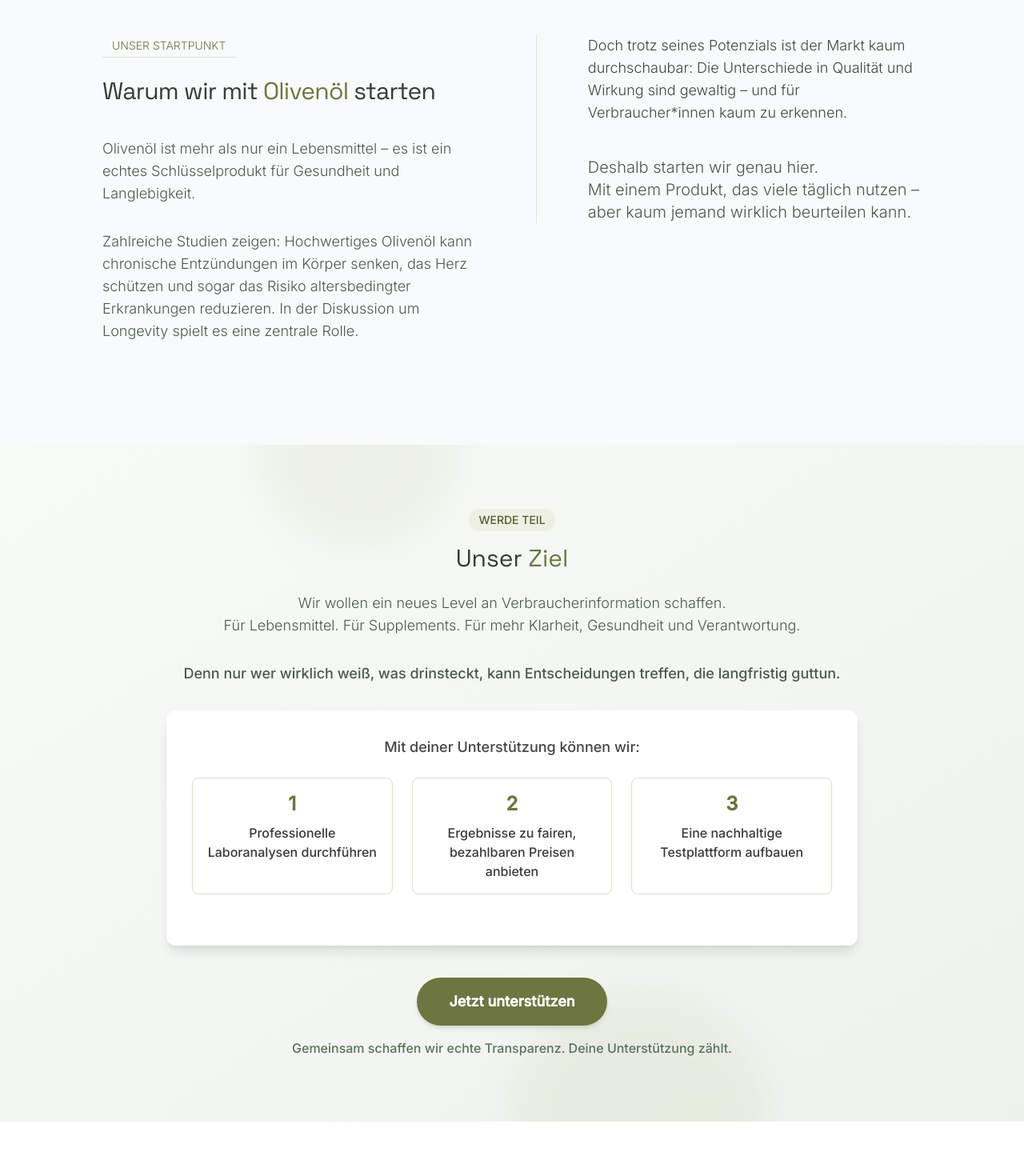
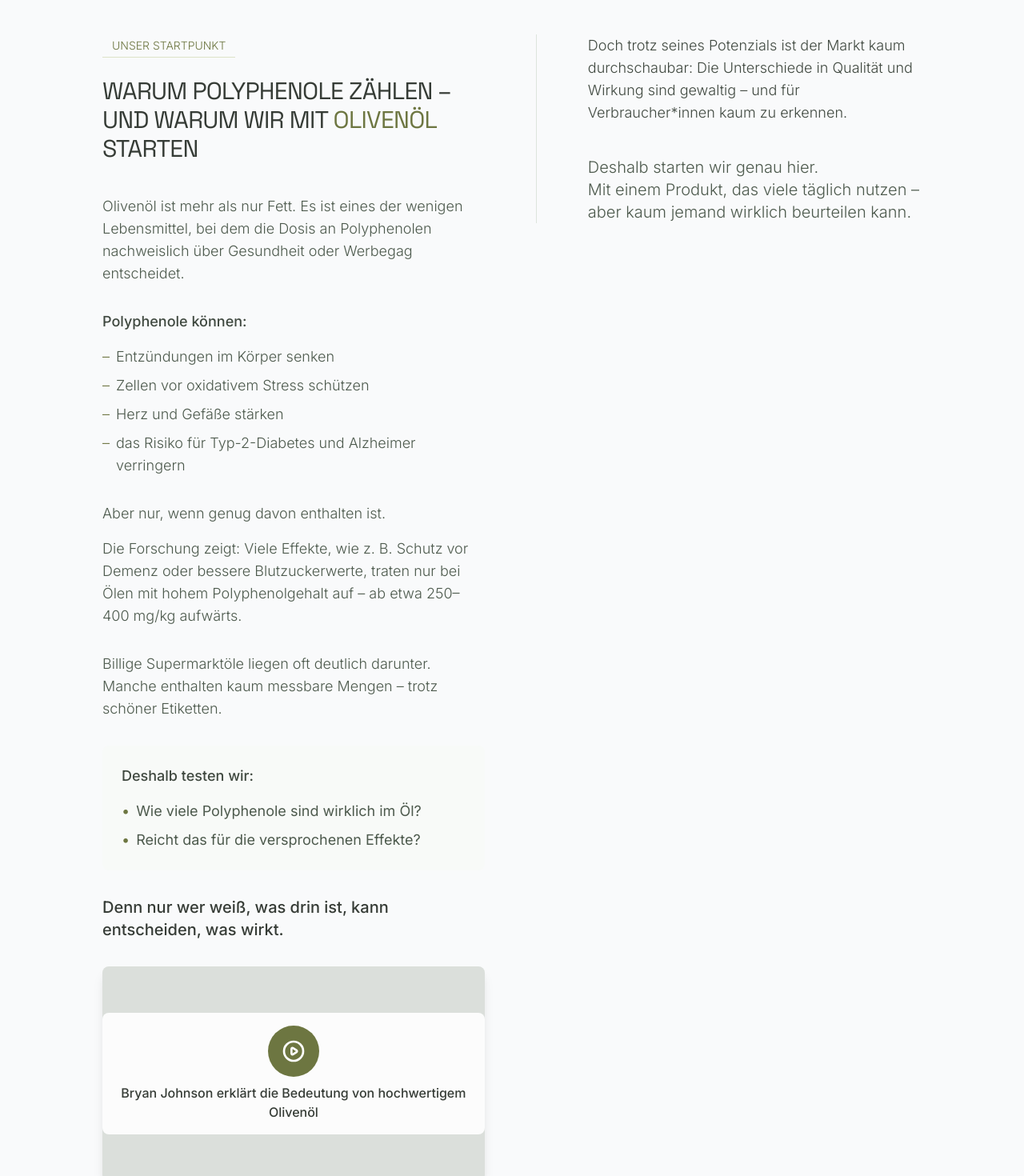
Before and after one commit to idapatz/olive, a Next.js app: page / in a window 1280 px wide. Shown: the part 2200-3670 px from the top of the page at 80% size. Built offline with nearby package versions, Linux system fonts and the light colour scheme.

Commit message:
neuen warum olivenöl section

```diff
--- a/src/app/page.tsx
+++ b/src/app/page.tsx
@@ -266,14 +266,75 @@ export default function Home() {
               <div className="md:w-1/2">
                 <span className="inline-block py-1 px-3 text-vocavo-600 text-sm mb-6 font-light border-b border-vocavo-200">UNSER STARTPUNKT</span>
                 <h2 className="text-2xl md:text-3xl font-normal text-sage-900 mb-10 tracking-tight">
-                  Warum wir mit <span className="text-vocavo-600">Olivenöl</span> starten
+                  WARUM POLYPHENOLE ZÄHLEN – UND WARUM WIR MIT <span className="text-vocavo-600">OLIVENÖL</span> STARTEN
                 </h2>
                 <p className="text-lg text-sage-700 font-light mb-8">
-                  Olivenöl ist mehr als nur ein Lebensmittel – es ist ein echtes Schlüsselprodukt für Gesundheit und Langlebigkeit.
+                  Olivenöl ist mehr als nur Fett. Es ist eines der wenigen Lebensmittel, bei dem die Dosis an Polyphenolen nachweislich über Gesundheit oder Werbegag entscheidet.
+                </p>
+                <div className="mb-8">
+                  <p className="text-lg text-sage-800 font-medium mb-4">Polyphenole können:</p>
+                  <ul className="space-y-2 text-lg text-sage-700 font-light">
+                    <li className="flex items-start">
+                      <span className="text-vocavo-600 mr-2">–</span>
+                      Entzündungen im Körper senken
+                    </li>
+                    <li className="flex items-start">
+                      <span className="text-vocavo-600 mr-2">–</span>
+                      Zellen vor oxidativem Stress schützen
+                    </li>
+                    <li className="flex items-start">
+                      <span className="text-vocavo-600 mr-2">–</span>
+                      Herz und Gefäße stärken
+                    </li>
+                    <li className="flex items-start">
+                      <span className="text-vocavo-600 mr-2">–</span>
+                      das Risiko für Typ-2-Diabetes und Alzheimer verringern
+                    </li>
+                  </ul>
+                </div>
+                <p className="text-lg text-sage-700 font-light mb-4">
+                  Aber nur, wenn genug davon enthalten ist.
                 </p>
                 <p className="text-lg text-sage-700 font-light mb-8">
-                  Zahlreiche Studien zeigen: Hochwertiges Olivenöl kann chronische Entzündungen im Körper senken, das Herz schützen und sogar das Risiko altersbedingter Erkrankungen reduzieren. In der Diskussion um Longevity spielt es eine zentrale Rolle.
+                  Die Forschung zeigt: Viele Effekte, wie z. B. Schutz vor Demenz oder bessere Blutzuckerwerte, traten nur bei Ölen mit hohem Polyphenolgehalt auf – ab etwa 250–400 mg/kg aufwärts.
                 </p>
+                <p className="text-lg text-sage-700 font-light mb-8">
+                  Billige Supermarktöle liegen oft deutlich darunter. Manche enthalten kaum messbare Mengen – trotz schöner Etiketten.
+                </p>
+                <div className="bg-sage-50 p-6 rounded-lg mb-8">
+                  <p className="text-lg text-sage-800 font-medium mb-4">Deshalb testen wir:</p>
+                  <ul className="space-y-2 text-lg text-sage-700">
+                    <li className="flex items-start">
+                      <span className="text-vocavo-600 mr-2">•</span>
+                      Wie viele Polyphenole sind wirklich im Öl?
+                    </li>
+                    <li className="flex items-start">
+                      <span className="text-vocavo-600 mr-2">•</span>
+                      Reicht das für die versprochenen Effekte?
+                    </li>
+                  </ul>
+                </div>
+                <p className="text-xl text-sage-900 font-medium">
+                  Denn nur wer weiß, was drin ist, kann entscheiden, was wirkt.
+                </p>
+                <a
+                  href="https://blueprint.bryanjohnson.com/products/extra-virgin-olive-oil?tolstoyAutoOpen=1fynpgcybcbcj&utm_source=tolstoy&utm_medium=feed_share&tolstoyStartVideo=ffb27a39-d42f-4d3a-bcee-2a755b0d9ce2"
+                  target="_blank"
+                  rel="noopener noreferrer"
+                  className="block relative w-full aspect-video mt-8 rounded-lg overflow-hidden shadow-lg bg-sage-100 hover:shadow-xl transition-shadow duration-300"
+                >
+                  <div className="absolute inset-0 flex items-center justify-center bg-sage-900/10">
+                    <div className="bg-white/90 backdrop-blur-sm rounded-lg p-4 text-center">
+                      <div className="w-16 h-16 mx-auto mb-2 rounded-full bg-vocavo-600 flex items-center justify-center">
+                        <svg className="w-8 h-8 text-white" fill="none" stroke="currentColor" viewBox="0 0 24 24">
+                          <path strokeLinecap="round" strokeLinejoin="round" strokeWidth={2} d="M14.752 11.168l-3.197-2.132A1 1 0 0010 9.87v4.263a1 1 0 001.555.832l3.197-2.132a1 1 0 000-1.664z" />
+                          <path strokeLinecap="round" strokeLinejoin="round" strokeWidth={2} d="M21 12a9 9 0 11-18 0 9 9 0 0118 0z" />
+                        </svg>
+                      </div>
+                      <p className="text-sage-900 font-medium">Bryan Johnson erklärt die Bedeutung von hochwertigem Olivenöl</p>
+                    </div>
+                  </div>
+                </a>
               </div>
               <div className="md:w-1/2 border-t md:border-l md:border-t-0 border-sage-200 pt-10 md:pt-0 md:pl-16">
                 <p className="text-lg text-sage-800 mb-10 font-light">
```
